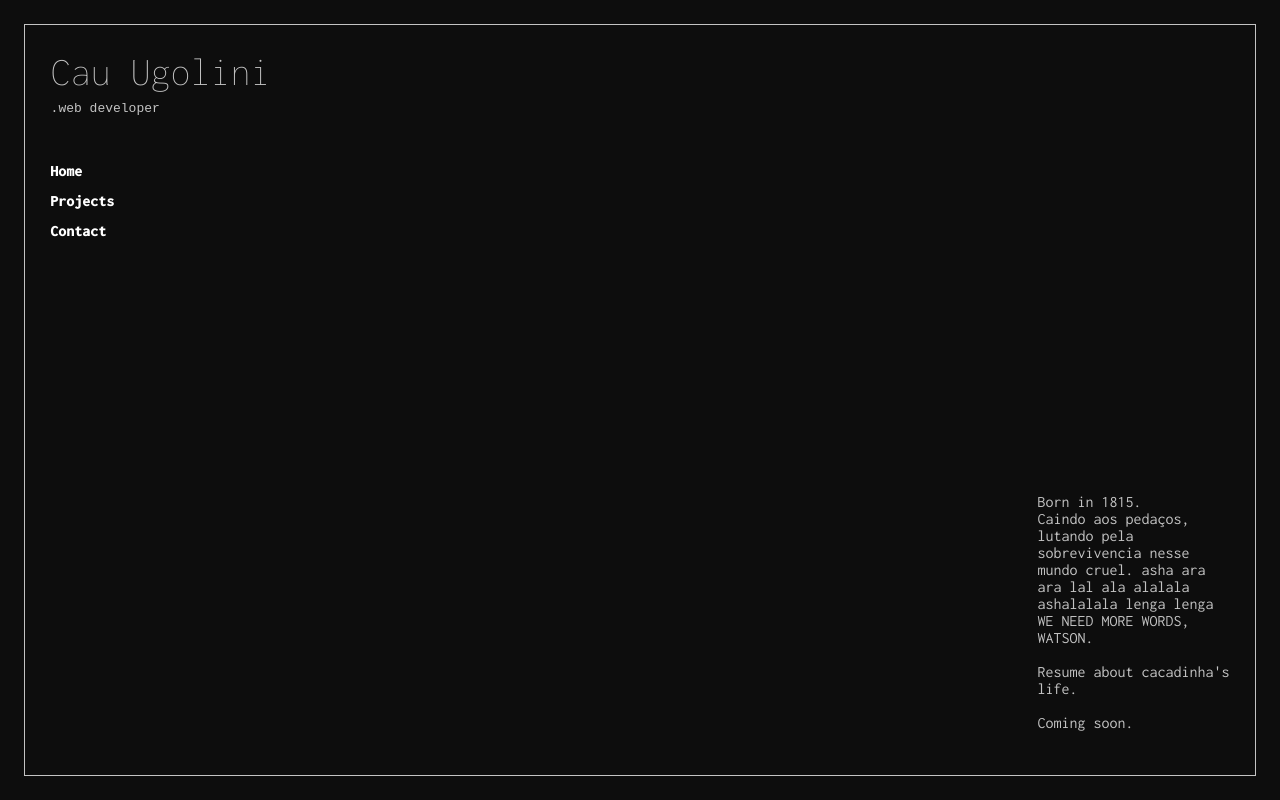
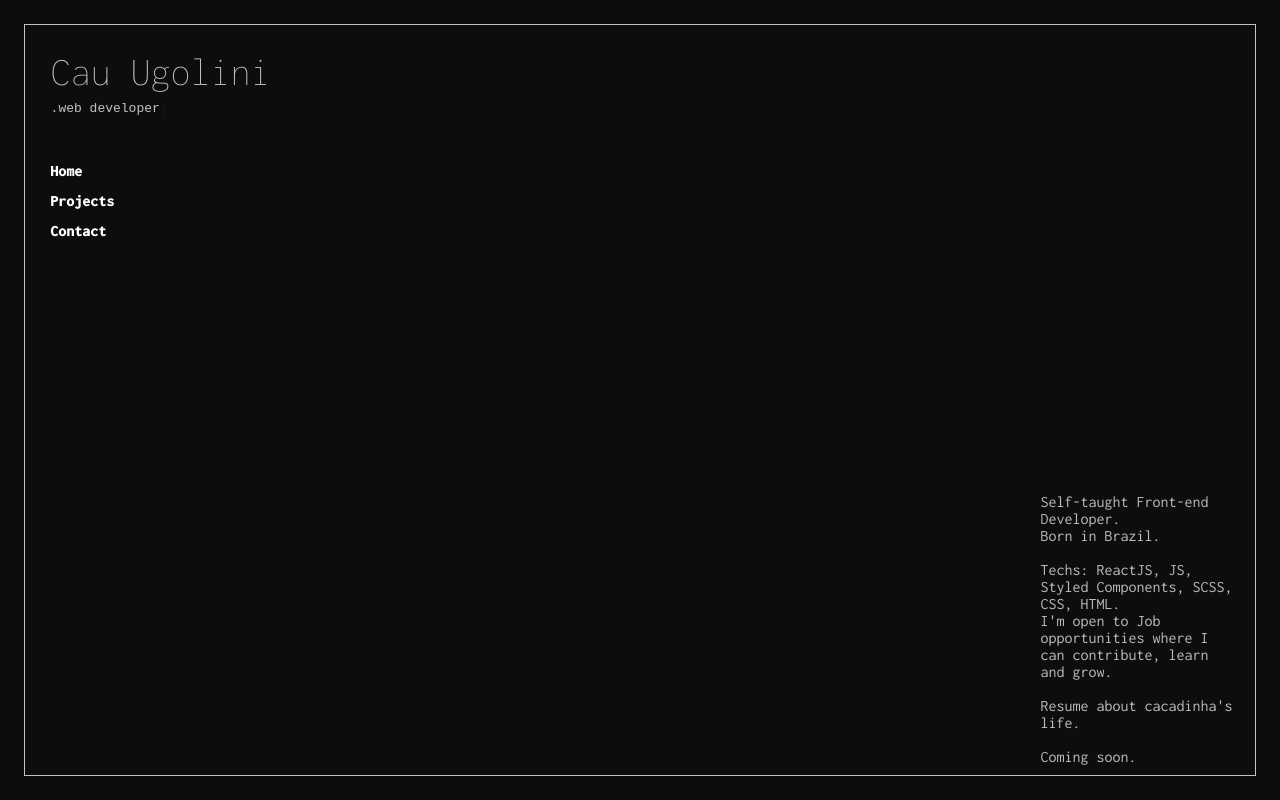
Before and after one commit to caumaria/PortfolioCard, a React (Vite) app in the folder PortfolioCard/: page / in a window 1280 px wide. Built offline with nearby package versions, Linux system fonts and the light colour scheme.

Commit message:
animation duration changed for better readability

```diff
--- a/PortfolioCard/src/components/homepage/About.jsx
+++ b/PortfolioCard/src/components/homepage/About.jsx
@@ -25,16 +25,18 @@ const About = () => {
     viewport={{ once: false, amount: 0.25 }}
     >
       <ContainerSlideIn
-      variants={fadeIn("left", "tween", 0.2, 1)}
+      variants={fadeIn("left", "tween", 1.8, 1)}
       >
           <p>
-            Born in 1815.
+            Self-taught Front-end Developer.
+            <br></br>
+            Born in Brazil.
           </p>
+          <br></br>
           <p>
-            Caindo aos pedaços, lutando pela
-            sobrevivencia nesse mundo cruel.
-            asha ara ara lal ala alalala
-            ashalalala lenga lenga WE NEED MORE WORDS, WATSON.
+            Techs: ReactJS, JS, Styled Components, SCSS, CSS, HTML.
+            <br></br>
+            I'm open to Job opportunities where I can contribute, learn and grow.
             <br></br>
             <br></br>
             Resume about cacadinha's life.
```
